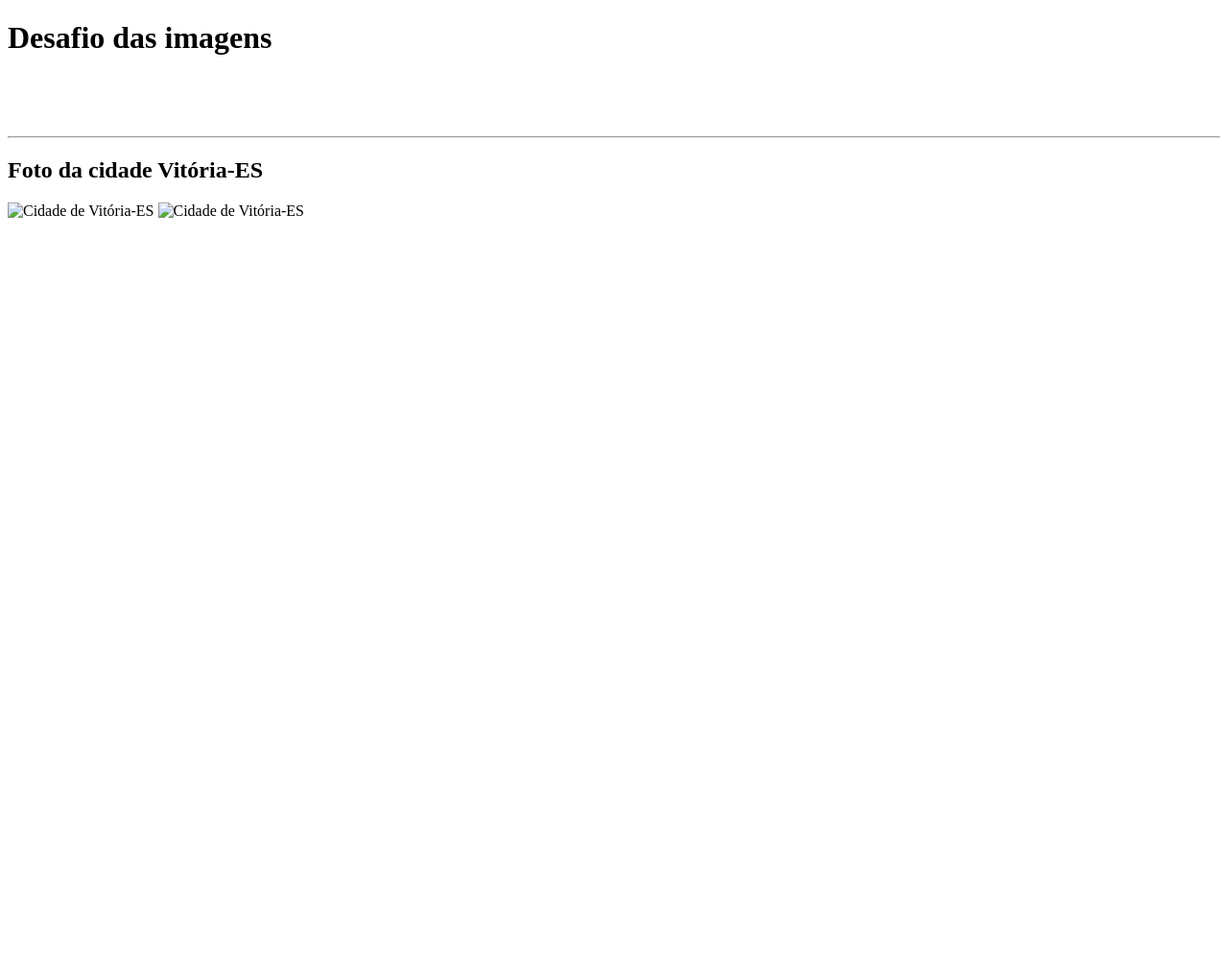
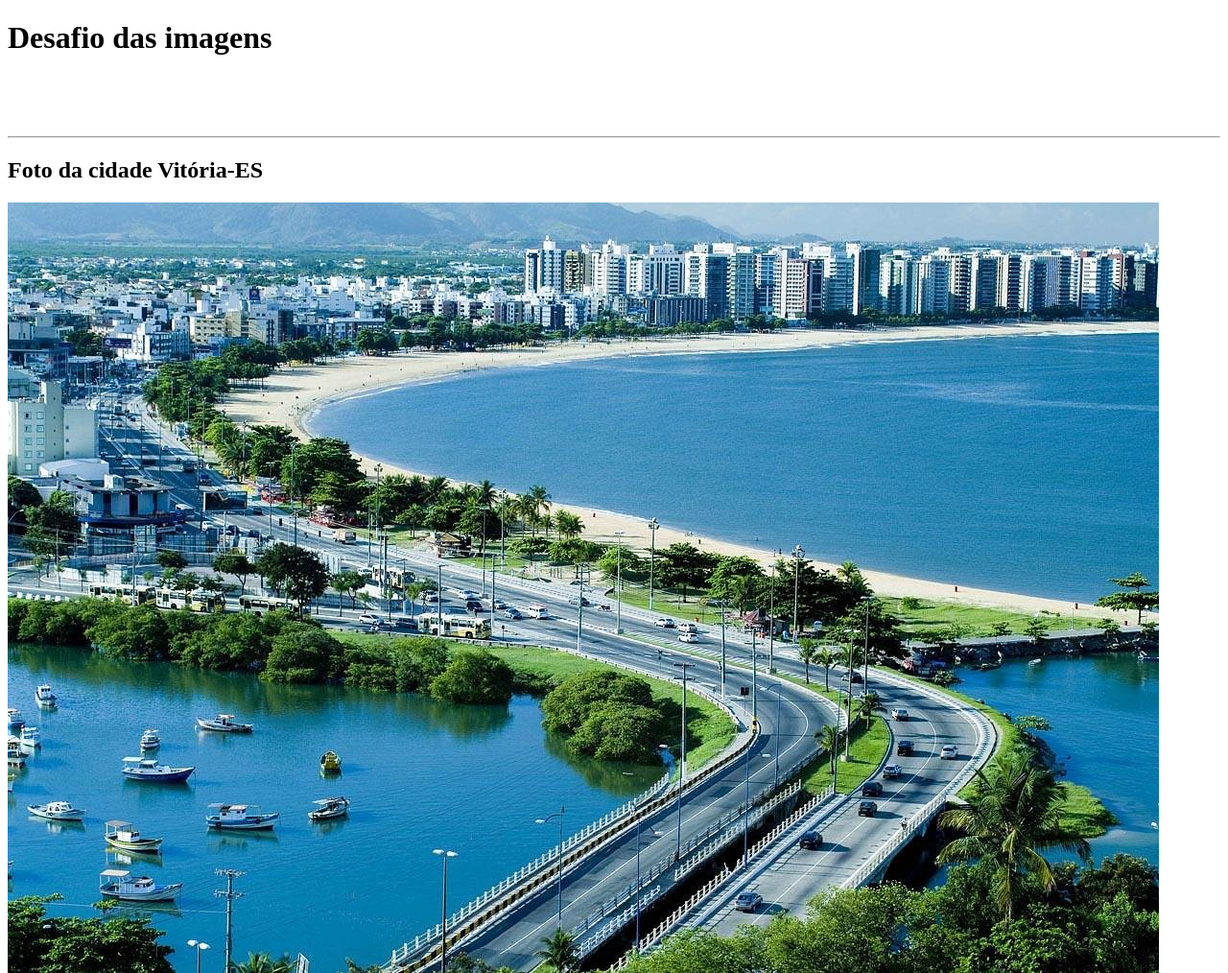
Before and after one commit to JuliaOliveira18-dev/CSW-CC1N, a plain HTML site: page Aula 03/index.html in a window 1280 px wide. Shown: the top 1014 px of the page at 96% size. Before the commit the page ends 800 px from the top, so only its background shows below. Drawn offline with Linux system fonts and the light colour scheme.

Commit message:
Add files via upload

```diff
--- a/Aula 03/index.html
+++ b/Aula 03/index.html
@@ -16,11 +16,11 @@
     <br>
     <hr>
     <h2>Foto da cidade Vitória-ES</h2>
-    <img src="vista-da-praia-de-camburi copy" alt="Cidade de Vitória-ES">
+    <img src="vista-da-praia-de-camburi copy.jpg" alt="Cidade de Vitória-ES">
     <picture>
         <source media="(max-width: 760px)" srcset="vista-da-praia-de-camburi.jpg">
-        <source media="(min-width: 768px )" srcset="vista-da-praia-de-camburi copy">
-        <img src="vista-da-praia-de-camburi copy" alt="Cidade de Vitória-ES">
+        <source media="(min-width: 768px )" srcset="vista-da-praia-de-camburi copy.jpg">
+        <img src="vista-da-praia-de-camburi copy.jpg" alt="Cidade de Vitória-ES">
     </picture>
 </body>
 
```
